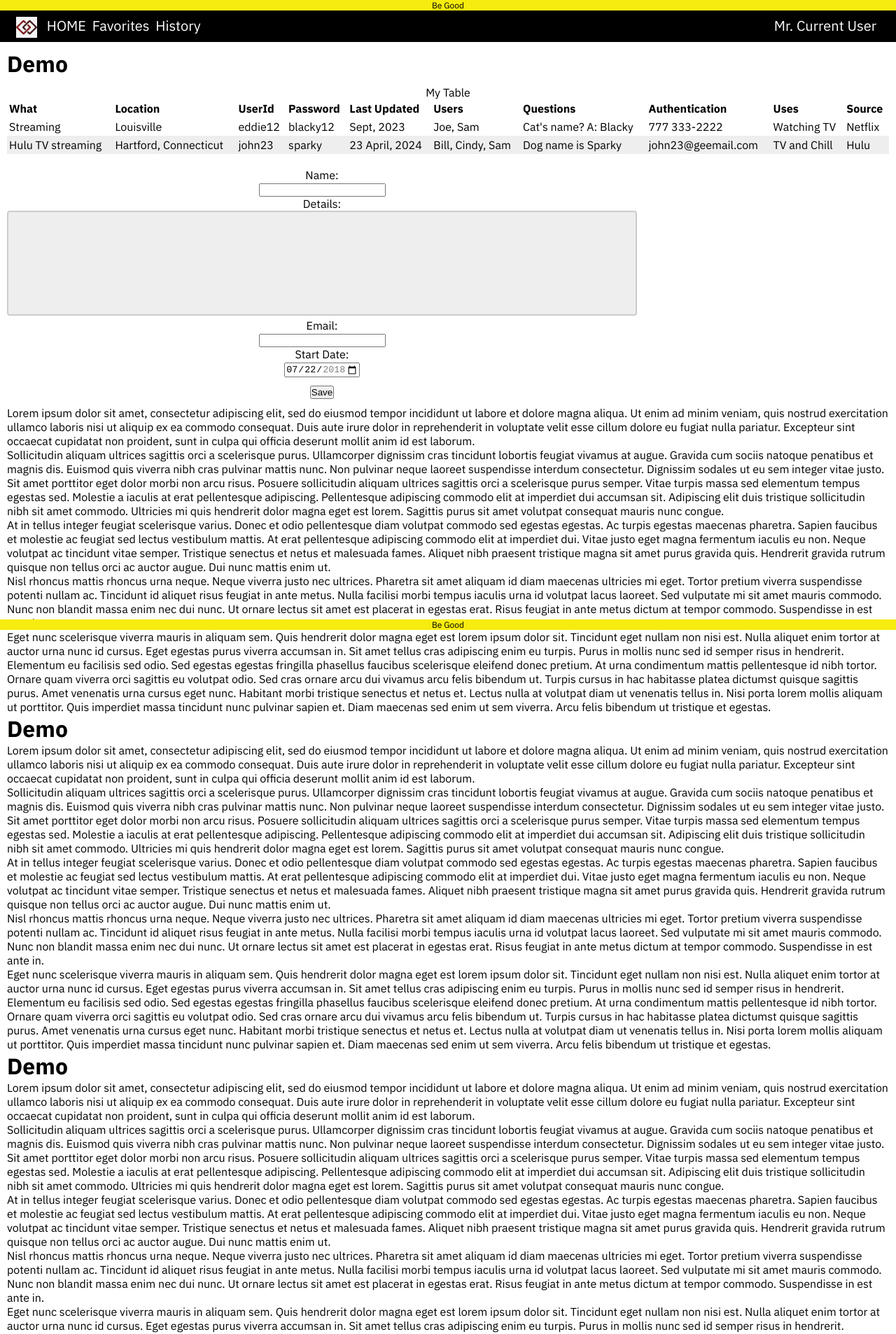
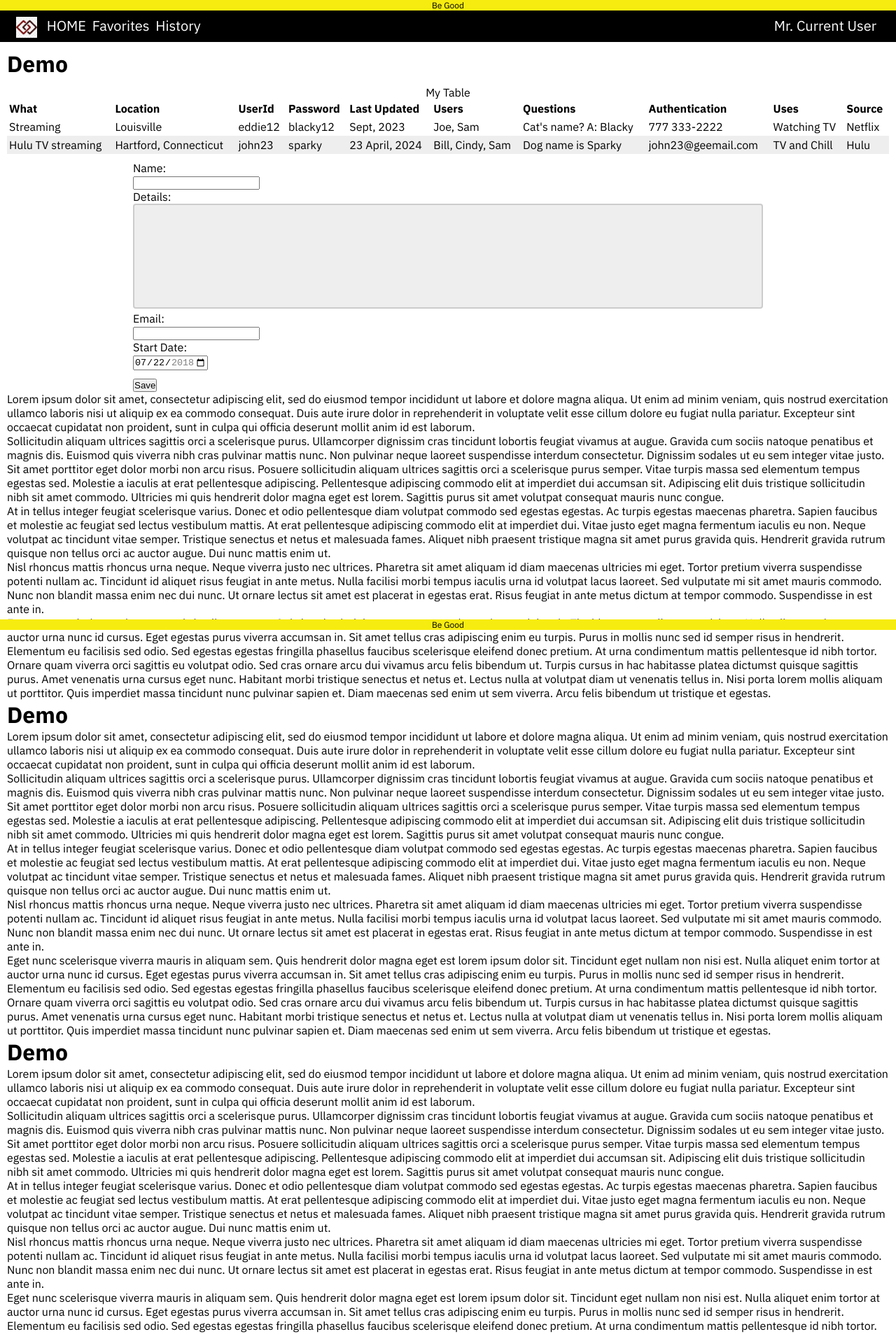
Before and after one commit to gothamgo/demo, a Jekyll site: the page built from index.html, in a window 1280 px wide. Shown: the top 1906 px of the page at 70% size. Built offline with Jekyll 4.4.1, drawn with Linux system fonts in a browser that asks for light colours.

Commit message:
Update form.html

```diff
--- a/_includes/form.html
+++ b/_includes/form.html
@@ -1,11 +1,11 @@
 <style>
   div.form {
-    padding: 10px 0px;
-    text-align: center;
+    display: grid;
+    place-content: center;
   }
 
   div.form form {
-    max-width: 900px;
+    width: 900px;
   }
 
   form.form div.form-text {
@@ -16,12 +16,12 @@
   form.form div.form-textarea textarea {
     width: 100%;
     height: 150px;
-    padding: 12px 20px;
+    background-color: #eeeeee;
+    font-size: 14px;
+    padding: 10px;
     box-sizing: border-box;
     border: 2px solid #ccc;
     border-radius: 4px;
-    background-color: #eeeeee;
-    font-size: 16px;
     resize: none;
   }
 
```
